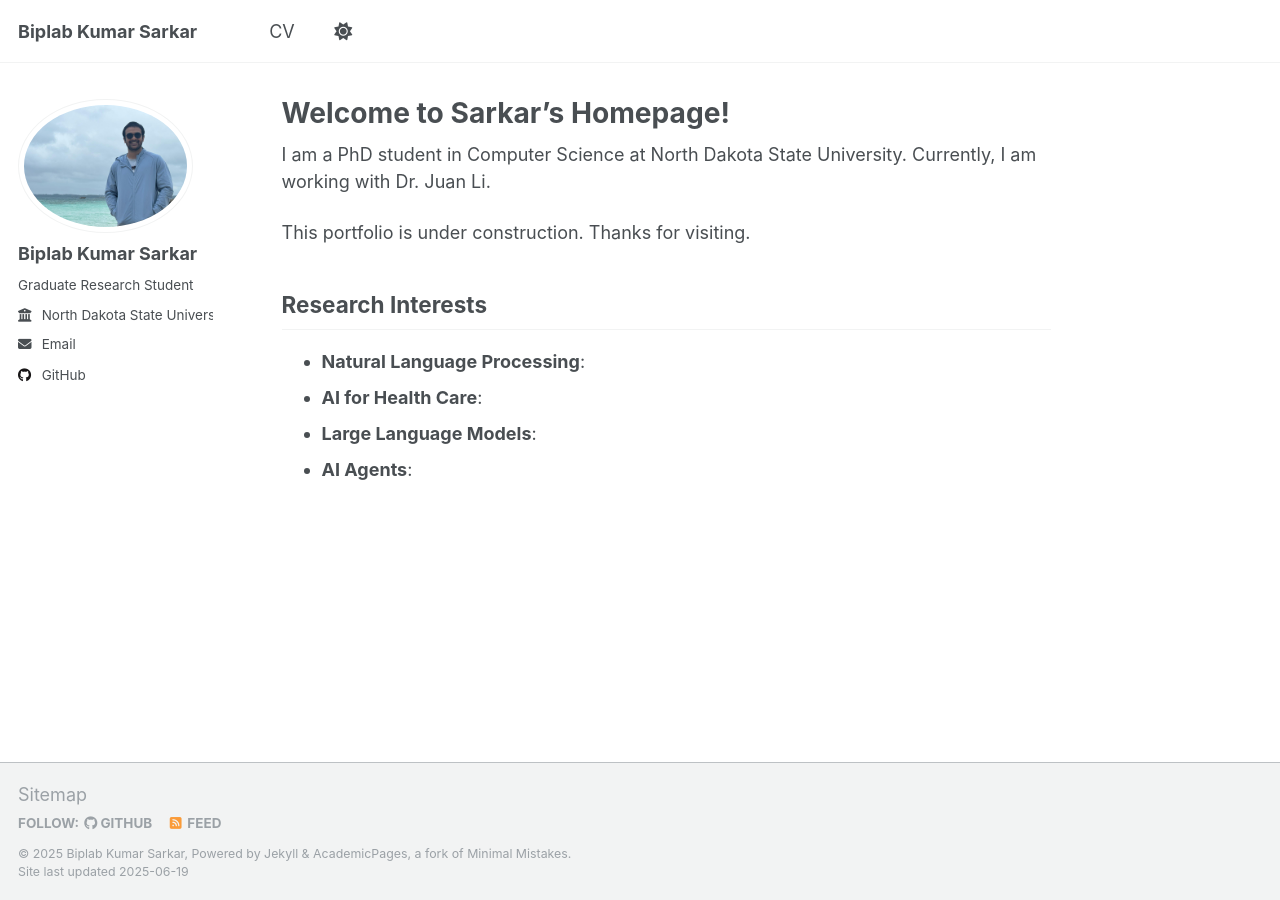
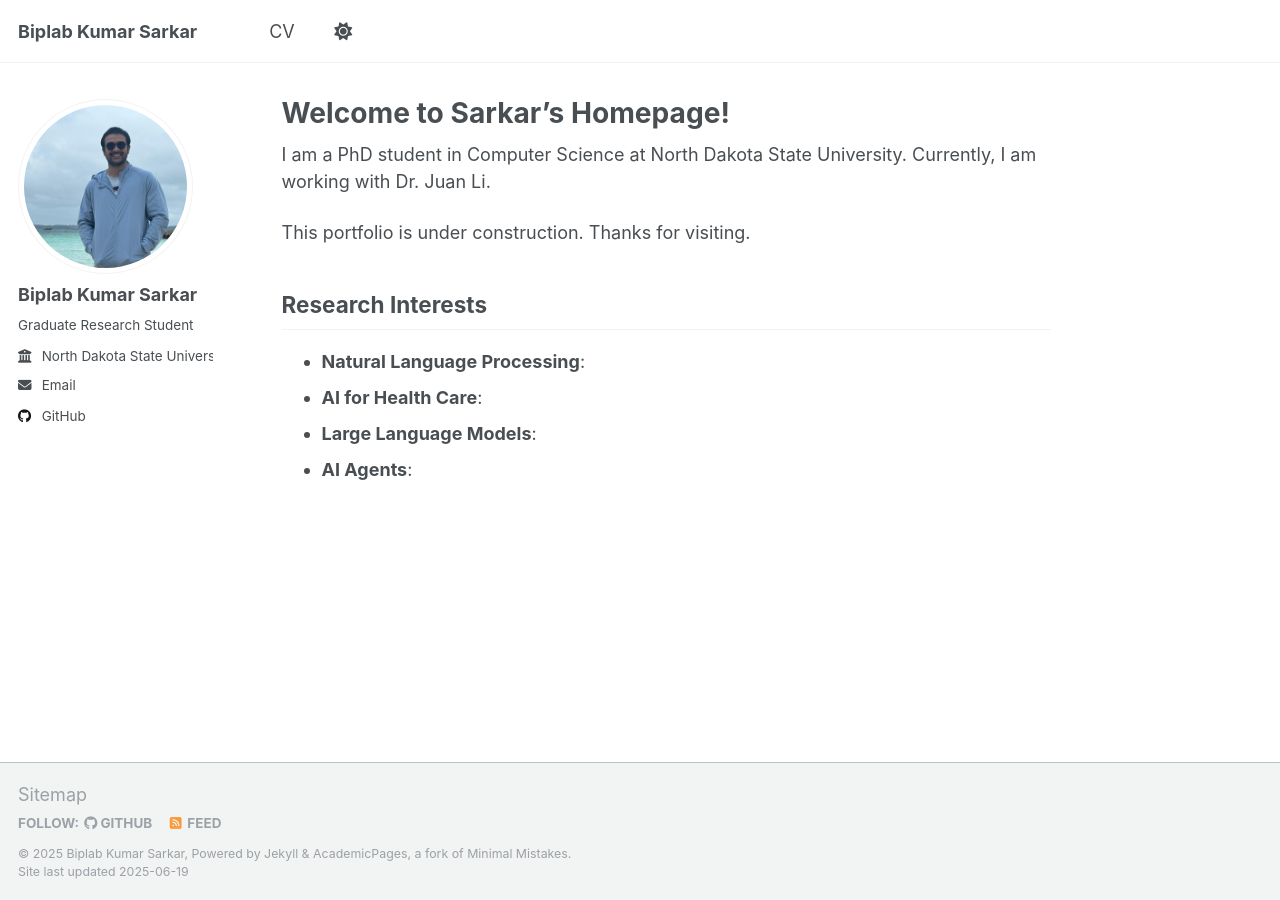
Before and after one commit to bipsec/bipsec.github.io, a Jekyll site: the page built from _pages/about.md, in a window 1280 px wide. Built offline with Jekyll 4.4.1, drawn with Linux system fonts in a browser that asks for light colours.

Commit message:
updated: image uploaded

```diff
--- a/_config.yml
+++ b/_config.yml
@@ -22,7 +22,7 @@ repository               : "academicpages/academicpages.github.io"
 #               Additional customization can be done by editing /_includes/author-profile.html
 author:
   # Biographic information
-  avatar           : "profile.jpeg"
+  avatar           : "profile2.png"
   name             : "Biplab Kumar Sarkar"
   pronouns         : "Graduate Research Student"
   bio              : # "Short biography for the left-hand sidebar"
--- a/_data/navigation.yml
+++ b/_data/navigation.yml
@@ -7,9 +7,14 @@
 # NOTE that only one of the CV options should be selected, the first is for the
 #      Markdown formatted page while the second is generated using JSON.
 
+#####################################################################
+# Follow this profile: https://xuanwang91.github.io/
+####################################################################
+
 main:
 #  - title: "Publications"
 #    url: /publications/
+
 
 #  - title: "Talks"
 #    url: /talks/
```
Also changed, not shown: images/profile2.png (added).
